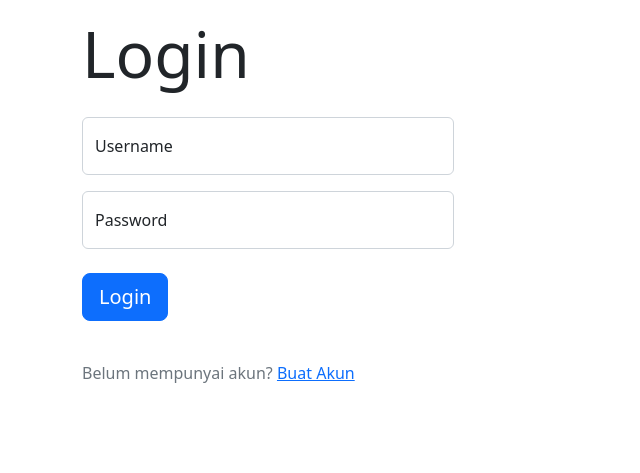
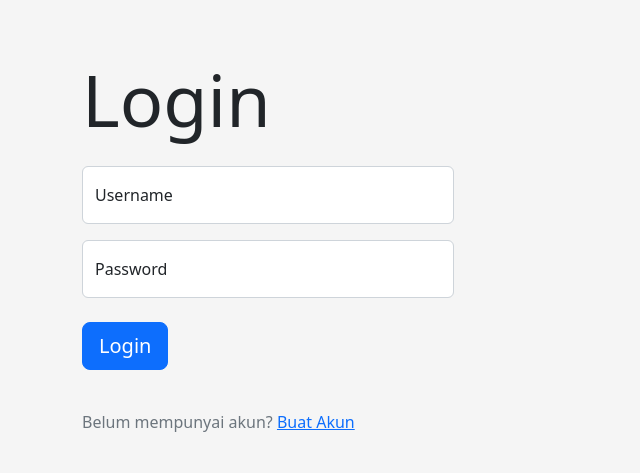
Before and after one commit to hugo-setiawan/pbp-tugas, a Django app: page /todolist/login/ in a window 1280 px wide. Shown: the top 473 px of the page, without its empty margins (0-640 px from the left). Run offline with Django 4.2, Linux system fonts and the light colour scheme.

Commit message:
Improve login page

```diff
--- a/todolist/templates/login.html
+++ b/todolist/templates/login.html
@@ -2,13 +2,23 @@
 
 {% block meta %}
 <title>Login</title>
+<!-- Styling per Bootstrap Sign-In Example https://getbootstrap.com/docs/5.2/examples/sign-in/ -->
+<style>
+    body {
+        display: flex;
+        align-items: center;
+        padding-top: 40px;
+        padding-bottom: 40px;
+        background-color: #f5f5f5;
+    }
+</style>
 {% endblock meta %}
 
 {% block content %}
 
 <div class="login container-md mt-3">
 
-    <h1 class="display-3 mb-4">Login</h1>
+    <h1 class="display-2 mb-4">Login</h1>
 
     <form method="POST" action="">
         {% csrf_token %}
@@ -28,7 +38,7 @@
             </tr>
 
             <tr class="row">
-                <div class="form-floating mb-3">
+                <div class="form-floating mb-3 d-grid d-lg-block">
                     <input class="btn btn-primary btn-lg login_btn" type="submit" value="Login">
                 </div>
             </tr>
```
